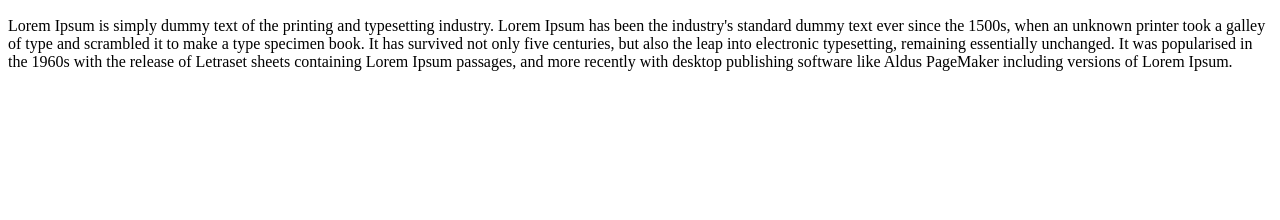
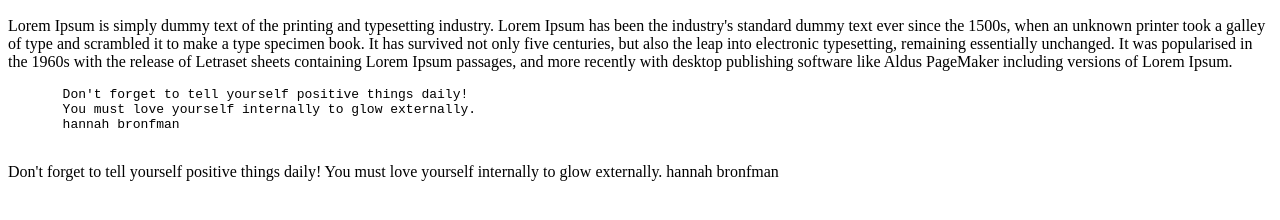
Before and after one commit to rylanhenry/HTMltextstructure, a plain HTML site: page index.html in a window 1280 px wide. Shown: the part 110-330 px from the top of the page. Drawn offline with Linux system fonts and the light colour scheme.

Commit message:
Update index.html

```diff
--- a/index.html
+++ b/index.html
@@ -31,11 +31,22 @@
 
   </main>
     <aside>
-     <article class="articles"></article>
-    </aside>
+     <article class="articles">
+      <pre>
+       Don't forget to tell yourself positive things daily!
+       You must love yourself internally to glow externally.
+       hannah bronfman
+      </pre>
+     </article>
 
-
-
+     <article class="articles">
+      <p>
+       Don't forget to tell yourself positive things daily!
+       You must love yourself internally to glow externally.
+       hannah bronfman
+      </p>
+     </article>
+  </aside>
 
 </body>
 </html>
```
